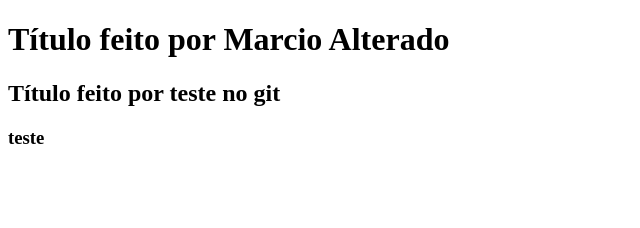
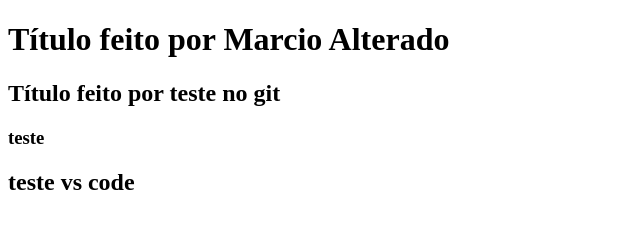
Before and after one commit to marciocostaneskiv6/PROJETOS-GIT, a plain HTML site: page index.html in a window 1280 px wide. Shown: the whole page, without its empty margins (0-640 px from the left). Drawn offline with Linux system fonts and the light colour scheme.

Commit message:
alterado pagina inicial

```diff
--- a/index.html
+++ b/index.html
@@ -9,5 +9,6 @@
     <h1>Título feito por Marcio Alterado</h1>
     <h2>Título feito por teste no git</h2>
     <h3>teste</h3>
+    <h2>teste vs code</h2>
 </body>
 </html>
```
